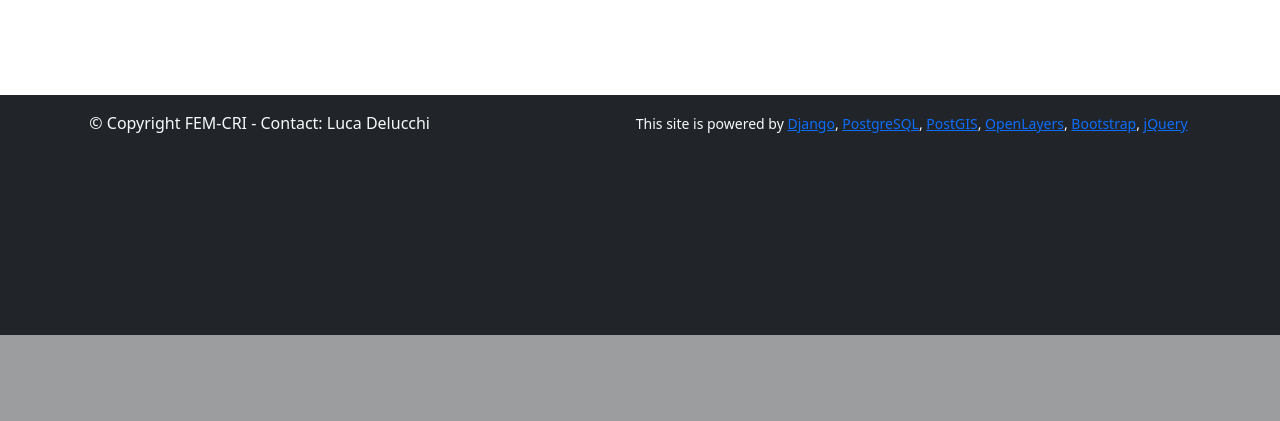
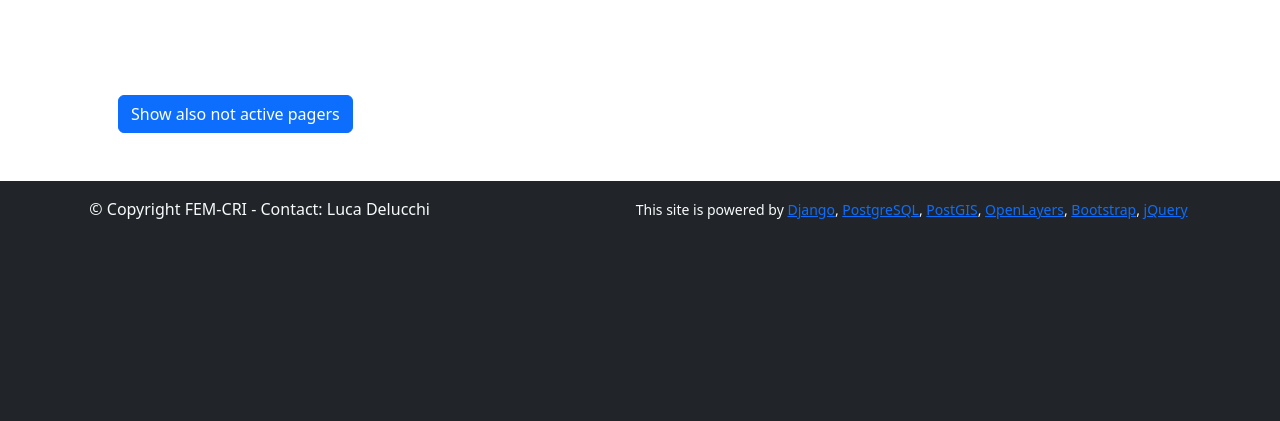
Before and after one commit to EUROMAMMALS/website, a Django app: template website/templates/pagers.html in a window 1280 px wide. Shown: the part 801-1222 px from the top of the page. Before the commit the page ends 1136 px from the top, so only its background shows below. Run offline with Django 3.2, Linux system fonts and the light colour scheme; the template is opened without the code that fills it, so the values that code supplies are empty; some libraries are stand-ins or nearby versions; some web fonts are replaced.

Commit message:
improved pagers visualization

```diff
--- a/pagers/models.py
+++ b/pagers/models.py
@@ -10,7 +10,7 @@ class Pager(models.Model):
     link = models.URLField()
     participant_link = models.URLField(null=True, blank=True)
     external_link = models.URLField(null=True, blank=True)
-    active = models.BooleanField(null=True, blank=True)
+    active = models.BooleanField(default=True, null=True, blank=True)
     project = models.ManyToManyField(Project)
 
     class Meta:
--- a/website/templates/pagers.html
+++ b/website/templates/pagers.html
@@ -54,4 +54,26 @@
     {% endfor %}
 
 {% endfor %}
+<div id="showButton" class="pt-5"></div>
 {% endblock %}
+
+{% block extra_script %}
+    <script>
+        $(function() {
+            const urlObj = new URL(window.location.href);
+            var url = urlObj.href;
+            var all = urlObj.searchParams.get('all');
+            if (all == "true") {
+                newurl = url.split("?")[0]
+                $("#showButton").text("");
+                $("#showButton").append('<a class="btn btn-primary" href="' + newurl +'">Show only active pagers</a>');
+            } else {
+                newurl = url + "?all=true";
+                $("#showButton").text("");
+                $("#showButton").append('<a class="btn btn-primary" href="' + newurl +'">Show also not active pagers</a>');
+            }
+        });
+
+    </script>
+
+{% endblock %}
--- a/website/views.py
+++ b/website/views.py
@@ -146,6 +146,9 @@ def pagers(request):
     all_projs = list(chain(user_projs, extproj, mamproj, eurocam))
     mypagers = Pager.objects.filter(project__in=all_projs).distinct()
     outputs = {}
+    all = request.GET.get("all", None)
+    if not all:
+        mypagers = mypagers.filter(active=True)
     for proj in all_projs:
         outputs[str(proj)] = {"pagers": mypagers.filter(project=proj), "url": proj.pager_status}
     return render(
```
